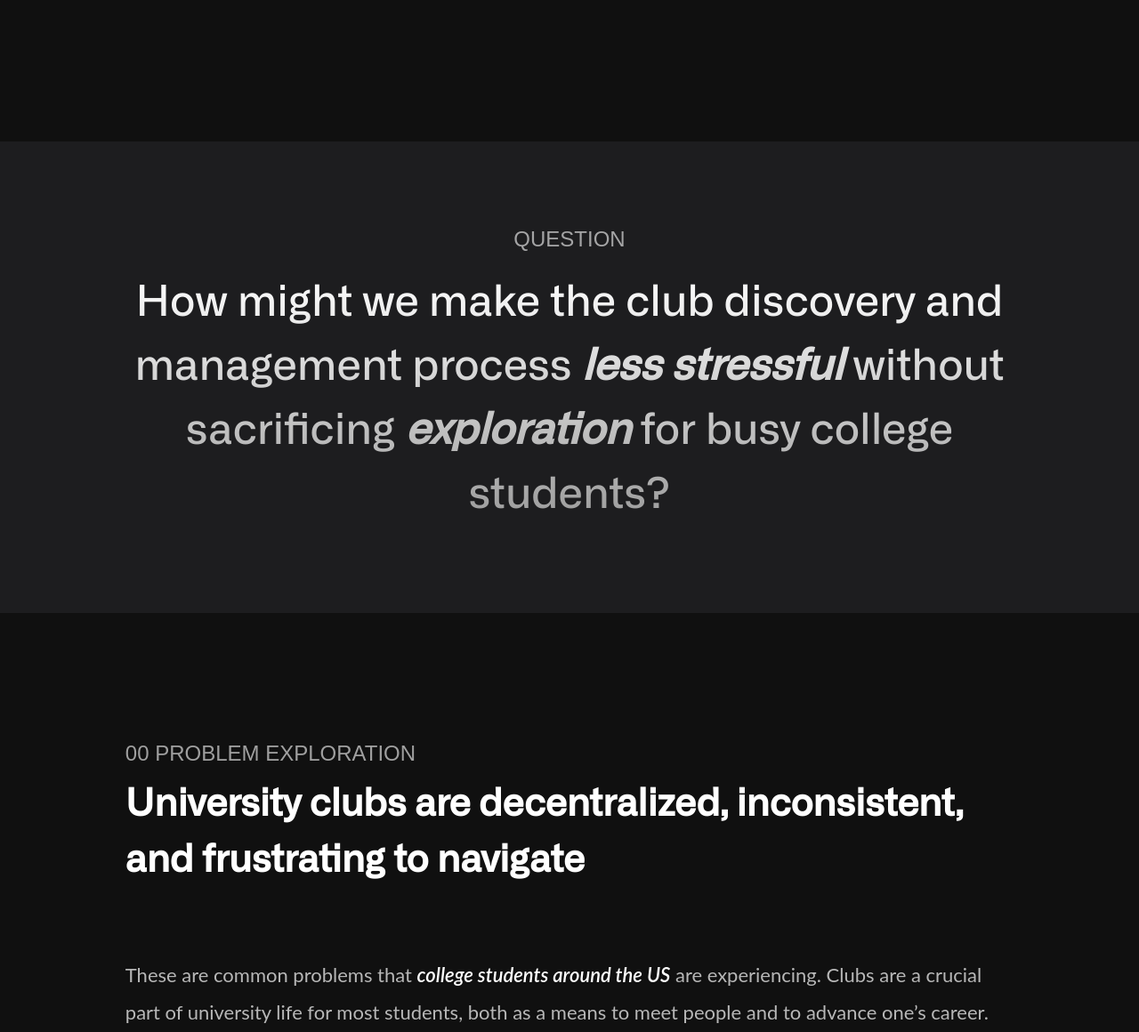
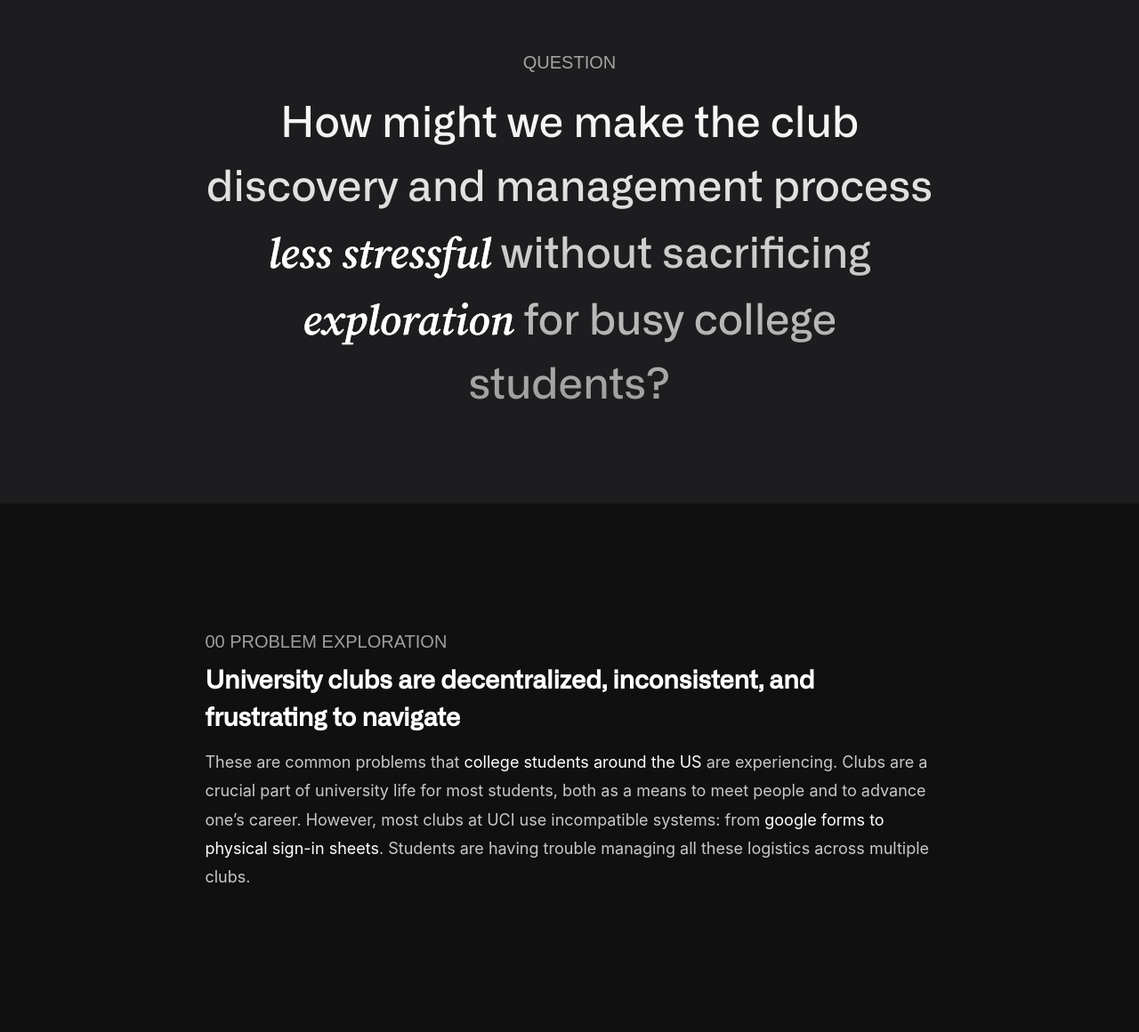
Before and after one commit to Jaslavie/personal-portfolio, a PHP site: page /questify.html in a window 1280 px wide. Shown: the part 3678-4838 px from the top of the page at 89% size. Run offline with PHP 8.4, Linux system fonts and the light colour scheme; some libraries are stand-ins or nearby versions; some web fonts are replaced.

Commit message:
revised case study formatting

```diff
--- a/questify.html
+++ b/questify.html
@@ -159,6 +159,7 @@
         </div>
 
         <div class="case-text-contain">
+          <div class="case-subheading">✦INTRODUCTION</div>
           <h2>
             Working with 7 devs over the summer to develop 2 end-to-end
             platforms streamlining
--- a/style.css
+++ b/style.css
@@ -1,7 +1,8 @@
 :root {
   --font: "Alliance No.1", sans-serif;
   --secfont: "Inconsolata", sans-serif;
-  --textfont: "Lato", sans-serif;
+  --textfont: "Inter", sans-serif;
+  --spanFont: "Source Serif Pro", serif;
 
   /* colors */
   --prim: #6360ff;
@@ -10,7 +11,7 @@
   --card: #1d1d1f;
   --icon: #17171a;
   --iconBackground: #18182f;
-  --outline: rgba(135, 135, 135, 0.25);
+  --outline: #87878740;
   --subheadingColor: rgba(255, 255, 255, 0.601);
   --hoverBackground: rgba(72, 91, 255, 0.15);
   --cardBorderColor: #363637;
@@ -31,10 +32,11 @@
   --containerGap: 28px; /* cards of elements */
 
   /* text */
-  --heading: 48px;
-  --subparagraph: 22px;
+  --title: 42px;
+  --heading: 28px;
+  --subparagraph: 20px;
   --paragraphs: 18px;
-  --textColor: #ffffffb3;
+  --textColor: #ffffffc5;
   --textGradient: linear-gradient(
     180deg,
     rgba(255, 255, 255, 1) 0%,
@@ -55,6 +57,10 @@
   src: url("fonts/AllianceNo1-Medium copy.ttf") format("truetype");
 }
 @font-face {
+  font-family: "Source Serif Pro";
+  src: url("fonts/SourceSerifPro-SemiboldIt.otf") format("truetype");
+}
+@font-face {
   font-family: "Inconsolata";
   src: url("fonts/Inconsolata-VariableFont_wdth\,wght.ttf") format("truetype");
 }
@@ -98,21 +108,26 @@ p {
   font-family: var(--textfont);
   color: var(--textColor);
   font-size: var(--paragraphs);
-  line-height: 42px;
+  line-height: 1.8;
   font-weight: 400;
 }
 h1 {
   font-family: var(--font);
-  font-size: 62px;
+  font-size: var(--title);
+  font-weight: normal;
   background: var(--textGradient);
   background-clip: text;
   -webkit-background-clip: text;
   -webkit-text-fill-color: transparent;
 }
+h1 span {
+  font-family: var(--spanFont);
+  font-style: italic;
+}
 /* subheadings for titles */
 h2 {
   font-family: var(--font);
-  font-size: 42px;
+  font-size: var(--heading);
   line-height: 1.5;
 }
 h3 {
@@ -1267,8 +1285,14 @@ p.black {
 .subsub-title span,
 h1 span,
 .bottom-header-text {
-  font-size: var(--heading);
-  font-family: var(--font);
+  /* font-size: var(--heading); */
+  font-family: var(--spanFont);
+  font-weight: normal;
+  background: #fff;
+  background-clip: text;
+  -webkit-background-clip: text;
+  -webkit-text-fill-color: transparent;
+  text-align: center;
 }
 /* serendipity section */
 .serendipity-header h1 {
@@ -1708,13 +1734,13 @@ h1 span,
   margin: 2vh 0;
 }
 .case-header-contain {
-  font-size: 42px;
+  font-size: var(--title);
   font-family: var(--font);
   line-height: 1.4;
 }
 .case-subheading {
-  font-size: 24px;
-  font-weight: 500;
+  font-size: 20px;
+  font-weight: 400;
   color: var(--subheadingColor);
   font-family: var(--secfont);
 }
@@ -1760,17 +1785,14 @@ h1 span,
 
 .case-text-contain {
   gap: 12px;
-  display: grid;
-  padding: 0 11vw;
-}
-.case-text-contain p {
-  font-size: 22px;
-  margin-top: 8vh;
+  display: flex;
+  flex-direction: column;
+  align-items: start;
+  padding: 0 18vw;
 }
 .case-text-contain p span {
-  font-weight: 600;
   color: #fff;
-  font-style: italic;
+  font-style: underline;
 }
 .case-inner-img-contain img {
   border-radius: 0;
@@ -1787,7 +1809,7 @@ h1 span,
   color: rgba(225, 225, 225, 0.45);
 }
 .case-call-out {
-  padding: 12vh 11vw;
+  padding: 12vh 18vw;
   display: flex;
   flex-direction: column;
   gap: 22px;
```
Also changed, not shown: other parts of style.css (+34 -26 lines), fonts/SIL Open Font License.txt (added, +43 -0 lines), index.html (+31 -24 lines), fonts/SourceSerifPro-Black.otf (added), fonts/SourceSerifPro-BlackIt.otf (added), fonts/SourceSerifPro-Bold.otf (added), fonts/SourceSerifPro-BoldIt.otf (added), fonts/SourceSerifPro-ExtraLight.otf (added), fonts/SourceSerifPro-ExtraLightIt.otf (added), fonts/SourceSerifPro-It.otf (added), fonts/SourceSerifPro-Light.otf (added), fonts/SourceSerifPro-LightIt.otf (added), fonts/SourceSerifPro-Regular.otf (added), fonts/SourceSerifPro-Semibold.otf (added), 1 more files, 2 other files.
